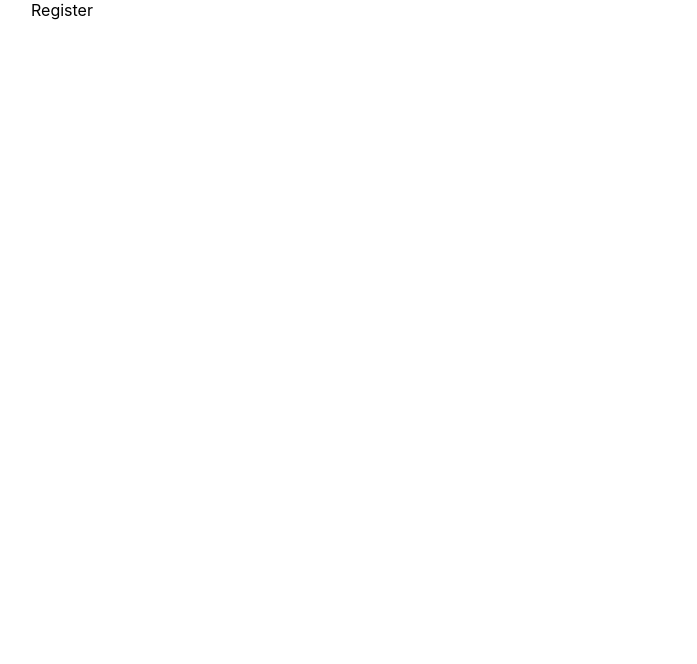
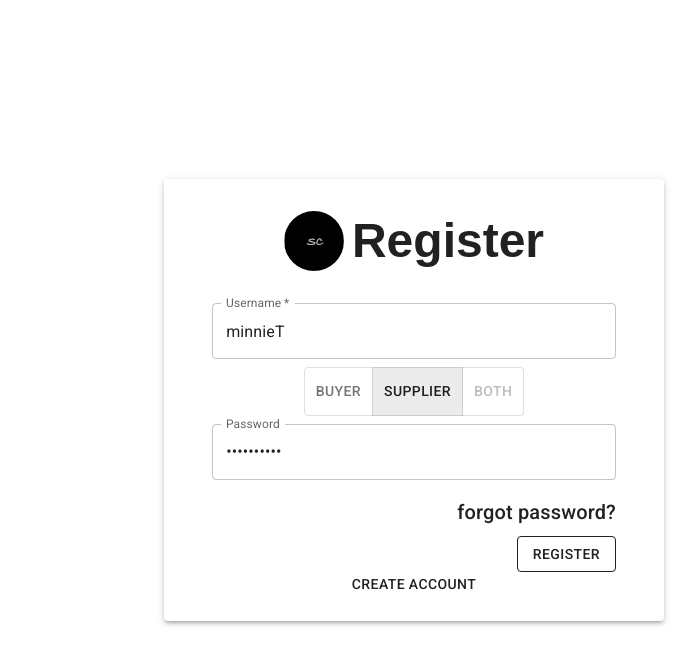
Before and after one commit to innocentsbu20/supplier-connect, a React (Create React App) app: page /register in a window 1280 px wide. Shown: the top 664 px of the page, without its empty margins (578-1275 px from the left). Built offline with nearby package versions, Linux system fonts and the light colour scheme; the HTML template or start-up script is replaced by a standard one.

Commit message:
sampled login for registration

```diff
--- a/src/views/auth/register/Register.js
+++ b/src/views/auth/register/Register.js
@@ -1,12 +1,107 @@
-import React from 'react';
+import React, { useState } from 'react';
+import './../Index.scss';
+import {
+    Box, Paper, Typography, TextField,
+    ToggleButton, ToggleButtonGroup, Button
+} from '@mui/material';
+import logo from './../../../assets/logo.png';
+import { useNavigate } from "react-router-dom";
 
-export default function Register () {
+export default function Register() {
+    const [state, setState] = useState({
+        username: 'minnieT',
+        type: 'Supplier',
+        password: 'pass1@test'
+    });
 
-    return(
+    const handleChange = (event, newAlignment) => {
+        setState({
+            ...state,
+            type: newAlignment
+        });
+    };
+    const navigate = useNavigate();
 
-        <div>
-            Register
-        </div>
+    const { username, password, type } = state;
+
+    return (
+
+        <div className='auth'>
+            <div className='login-form'>
+                <Box
+                    sx={{
+                        display: 'flex',
+                        flexWrap: 'wrap',
+                        '& > :not(style)': {
+                            m: 1,
+                            width: 500,
+                            paddingTop: 4,
+                        },
+                    }}
+                >          <Paper elevation={3} className='content'  >
+                        <Box display='flex' justifyContent='center' alignItems='center'>
+                            <img alt='login log' className='avatar' src={logo} />
+                            <Typography variant='h3' ml={1} fontFamily='sans-serif' fontWeight='bold' component='h2'>
+                                Register
+                            </Typography>
+                        </Box>
+                        <Box my={3}>
+                            <Box
+                                component="form"
+                                sx={{
+                                    '& .MuiTextField-root': { m: 1, width: '40ch' },
+                                }}
+                                noValidate
+                                autoComplete="off"
+                            >
+                                <div style={{}}>
+                                    <TextField
+                                        required
+                                        fullWidth
+                                        id="username"
+                                        label="Username"
+                                        defaultValue={username}
+                                    />
+                                    <ToggleButtonGroup
+                                        color="standard"
+                                        value={type}
+                                        exclusive
+                                        onChange={handleChange}
+                                        aria-label="Platform"
+                                    >
+                                        <ToggleButton value="Buyer">Buyer</ToggleButton>
+                                        <ToggleButton value="Supplier">Supplier</ToggleButton>
+                                        <ToggleButton value="Both" disabled>Both</ToggleButton>
+                                    </ToggleButtonGroup>
+                                    <TextField
+                                        id="outlined-password-input"
+                                        label="Password"
+                                        fullWidth
+                                        type="password"
+                                        autoComplete="current-password"
+                                        defaultValue={password}
+                                    />
+                                </div>
+                            </Box>
+                            <Box display='flex' py={1} px={6} justifyContent='flex-end' alignItems='center'>
+                                <Typography onClick={() => navigate("/forgot")} className='pointer' variant='h6' component='h6'>
+                                    forgot password?
+                                </Typography>
+                            </Box>
+                            <Box display='flex' px={6} justifyContent='flex-end' alignItems='center'>
+                                <Button onClick={() => navigate("/")} variant="outlined" color={'inherit'}>Register</Button>
+                            </Box>
+                            <Box display='flex' className='pointer' justifyContent='center' alignItems='center'>
+                                <Typography onClick={() => navigate("/register")} variant='button' component='h2'>
+                                    create account
+                                </Typography>
+                            </Box>
+                        </Box>
+                    </Paper>
+                </Box>
+            </div >
+
+        </div >
 
     )
 
```
